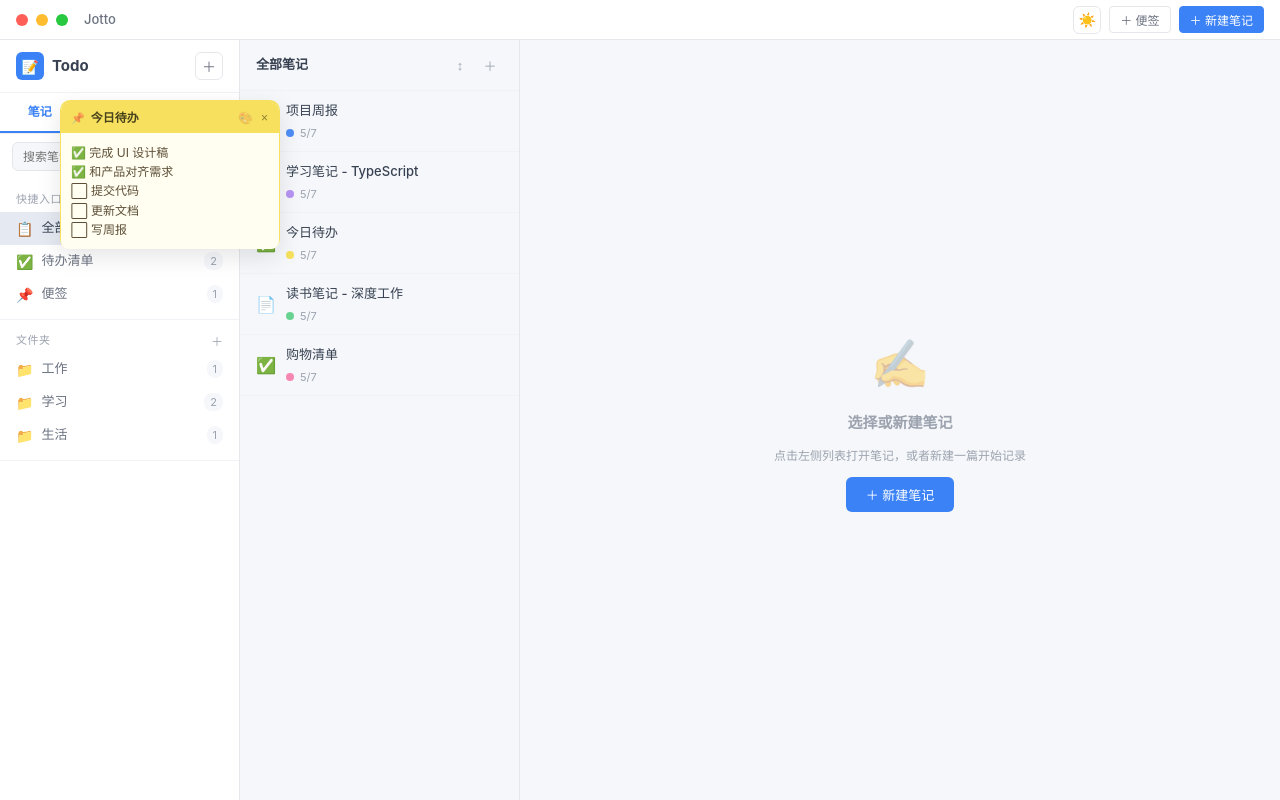
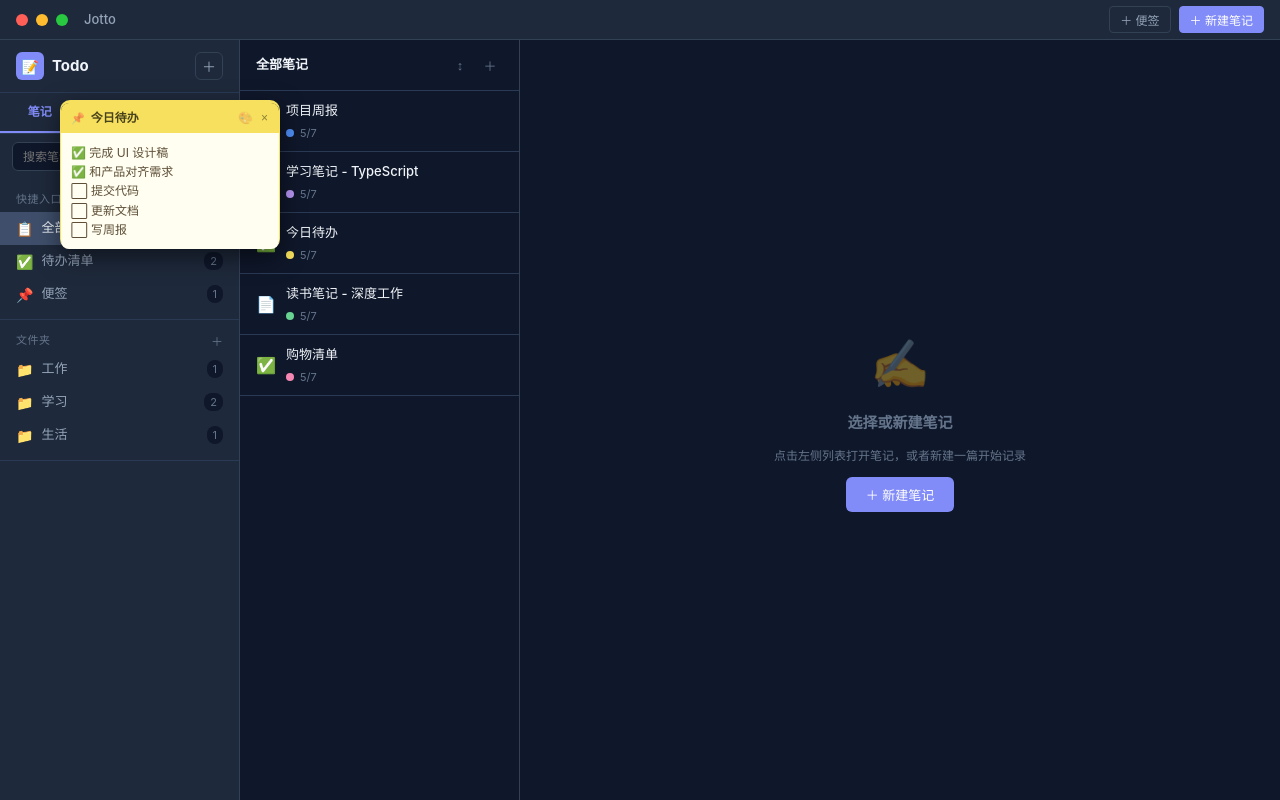
Before and after one commit to Susie-ss/todo-app-vue, a Vue app: page / in a window 1280 px wide. Built offline with nearby package versions, Linux system fonts and the light colour scheme.

Commit message:
refactor: 移除浅色主题，只保留深色主题

```diff
--- a/src/components/TitleBar.vue
+++ b/src/components/TitleBar.vue
@@ -5,21 +5,6 @@
     <div class="titlebar-dot green"></div>
     <div class="titlebar-title">Jotto</div>
     <div class="titlebar-actions">
-      <div class="theme-switch" v-click-outside="closeThemePanel">
-        <button class="theme-btn" @click="showThemePanel = !showThemePanel" :title="uiStore.theme === 'light' ? '浅色模式' : '深色模式'">
-          {{ uiStore.theme === 'light' ? '☀️' : '🌙' }}
-        </button>
-        <div v-if="showThemePanel" class="theme-panel">
-          <div class="theme-option" :class="{ active: uiStore.theme === 'light' }" @click="selectTheme('light')">
-            <span class="theme-icon">☀️</span>
-            <span>浅色</span>
-          </div>
-          <div class="theme-option" :class="{ active: uiStore.theme === 'dark' }" @click="selectTheme('dark')">
-            <span class="theme-icon">🌙</span>
-            <span>深色</span>
-          </div>
-        </div>
-      </div>
       <button class="titlebar-btn" @click="createSticker">＋ 便签</button>
       <button class="titlebar-btn primary" @click="openNewNoteModal">＋ 新建笔记</button>
     </div>
@@ -27,22 +12,11 @@
 </template>
 
 <script setup>
-import { ref } from 'vue'
 import { useNoteStore } from '../stores/noteStore'
 import { useUIStore } from '../stores/uiStore'
 
 const noteStore = useNoteStore()
 const uiStore = useUIStore()
-const showThemePanel = ref(false)
-
-function selectTheme(t) {
-  uiStore.setTheme(t)
-  showThemePanel.value = false
-}
-
-function closeThemePanel() {
-  showThemePanel.value = false
-}
 
 function createSticker() {
   noteStore.createSticker()
@@ -65,14 +39,13 @@ function openNewNoteModal() {
   flex-shrink: 0;
   -webkit-app-region: drag;
   user-select: none;
-  position: relative;
 }
 .titlebar-dot { width: 12px; height: 12px; border-radius: 50%; cursor: pointer; -webkit-app-region: no-drag; }
 .titlebar-dot.red { background: #ff5f57; }
 .titlebar-dot.yellow { background: #febc2e; }
 .titlebar-dot.green { background: #28c840; }
 .titlebar-title { margin-left: 8px; font-size: 13px; color: var(--text-secondary); font-weight: 500; }
-.titlebar-actions { margin-left: auto; display: flex; gap: 8px; -webkit-app-region: no-drag; align-items: center; }
+.titlebar-actions { margin-left: auto; display: flex; gap: 8px; -webkit-app-region: no-drag; }
 .titlebar-btn {
   padding: 4px 10px; border-radius: 4px; border: 1px solid var(--border);
   background: transparent; color: var(--text-secondary); font-size: 12px;
@@ -81,28 +54,4 @@ function openNewNoteModal() {
 .titlebar-btn:hover { background: var(--bg-hover); color: var(--text-primary); }
 .titlebar-btn.primary { background: var(--accent); border-color: var(--accent); color: white; }
 .titlebar-btn.primary:hover { background: var(--accent-hover); }
-
-/* 主题切换按钮 */
-.theme-switch { position: relative; }
-.theme-btn {
-  width: 28px; height: 28px; border-radius: 6px; border: 1px solid var(--border);
-  background: transparent; cursor: pointer; font-size: 14px;
-  display: flex; align-items: center; justify-content: center;
-  transition: var(--transition);
-}
-.theme-btn:hover { background: var(--bg-hover); }
-.theme-panel {
-  position: absolute; top: 34px; right: 0; width: 120px;
-  background: var(--bg-note); border: 1px solid var(--border); border-radius: 8px;
-  box-shadow: var(--shadow-hover); padding: 4px; z-index: 999;
-  -webkit-app-region: no-drag;
-}
-.theme-option {
-  display: flex; align-items: center; gap: 8px;
-  padding: 8px 12px; border-radius: 6px; cursor: pointer;
-  font-size: 13px; color: var(--text-primary); transition: var(--transition);
-}
-.theme-option:hover { background: var(--bg-hover); }
-.theme-option.active { background: var(--accent); color: white; }
-.theme-icon { font-size: 16px; }
 </style>
--- a/src/stores/uiStore.js
+++ b/src/stores/uiStore.js
@@ -7,47 +7,12 @@ export const useUIStore = defineStore('ui', () => {
   const toasts = ref([])
   const ctxTargetId = ref(null)
 
-  // 主题: 'light' | 'dark'
-  const theme = ref(localStorage.getItem('app-theme') || 'light')
-
-  function setTheme(val) {
-    theme.value = val
-    localStorage.setItem('app-theme', val)
-    applyTheme()
-  }
+  // 深色主题
+  const theme = 'dark'
 
   function applyTheme() {
     const root = document.documentElement
-    const t = theme.value
-    root.setAttribute('data-theme', t)
-
-    if (t === 'light') {
-      // 清新淡雅的浅色主题
-      root.style.cssText = `
-        --bg: #f5f7fa;
-        --bg-sidebar: #ffffff;
-        --bg-hover: #eef1f5;
-        --bg-editor: #ffffff;
-        --bg-note: #ffffff;
-        --bg-input: #f5f7fa;
-        --text-primary: #374151;
-        --text-secondary: #6b7280;
-        --text-muted: #9ca3af;
-        --border: #e5e7eb;
-        --accent: #3b82f6;
-        --accent-hover: #2563eb;
-        --danger: #ef4444;
-        --success: #10b981;
-        --warning: #f59e0b;
-        --shadow: 0 2px 8px rgba(0,0,0,0.04);
-        --shadow-hover: 0 4px 12px rgba(0,0,0,0.08);
-        --shadow-lg: 0 8px 24px rgba(0,0,0,0.1);
-        --radius: 8px;
-        --radius-sm: 4px;
-        --radius-lg: 12px;
-      `
-    } else {
-      // 深色主题
+    root.setAttribute('data-theme', 'dark')
     root.style.cssText = `
       --bg: #0f172a;
       --bg-sidebar: #1e293b;
@@ -72,9 +37,7 @@ export const useUIStore = defineStore('ui', () => {
       --radius-lg: 12px;
     `
   }
-  }
 
-  // 初始化应用主题
   applyTheme()
 
   function openModal(name) {
@@ -114,6 +77,6 @@ export const useUIStore = defineStore('ui', () => {
     openModals, contextMenu, toasts, ctxTargetId,
     theme,
     openModal, closeModal, showContextMenu, hideContextMenu, showToast,
-    setTheme, applyTheme
+    applyTheme
   }
 })
--- a/src/styles/main.css
+++ b/src/styles/main.css
@@ -1,24 +1,24 @@
-/* CSS Variables - 清新淡雅浅色主题 */
+/* CSS Variables - 深色主题 */
 :root {
-  --bg: #f5f7fa;
-  --bg-sidebar: #ffffff;
-  --bg-content: #f5f7fa;
-  --bg-editor: #ffffff;
-  --bg-card: #ffffff;
-  --bg-hover: #eef1f5;
-  --bg-active: #e5e9f2;
-  --accent: #3b82f6;
-  --accent-hover: #2563eb;
-  --text-primary: #374151;
-  --text-secondary: #6b7280;
-  --text-muted: #9ca3af;
-  --border: #e5e7eb;
-  --border-light: #f0f2f5;
-  --danger: #ef4444;
-  --success: #10b981;
-  --warning: #f59e0b;
-  --shadow: 0 2px 8px rgba(0,0,0,0.04);
-  --shadow-lg: 0 8px 24px rgba(0,0,0,0.08);
+  --bg: #0f172a;
+  --bg-sidebar: #1e293b;
+  --bg-content: #0f172a;
+  --bg-editor: #1e293b;
+  --bg-card: #1e293b;
+  --bg-hover: #334155;
+  --bg-active: #3f4f6b;
+  --accent: #818cf8;
+  --accent-hover: #6366f1;
+  --text-primary: #f1f5f9;
+  --text-secondary: #94a3b8;
+  --text-muted: #64748b;
+  --border: #334155;
+  --border-light: #2a3a55;
+  --danger: #f87171;
+  --success: #34d399;
+  --warning: #fbbf24;
+  --shadow: 0 2px 8px rgba(0,0,0,0.3);
+  --shadow-lg: 0 8px 24px rgba(0,0,0,0.4);
   --radius: 8px;
   --radius-sm: 4px;
   --radius-lg: 12px;
```
Also changed, not shown: 5 other files (tests, documents, lock files or other folders). Lines whose indentation alone changed are shown as unchanged.
